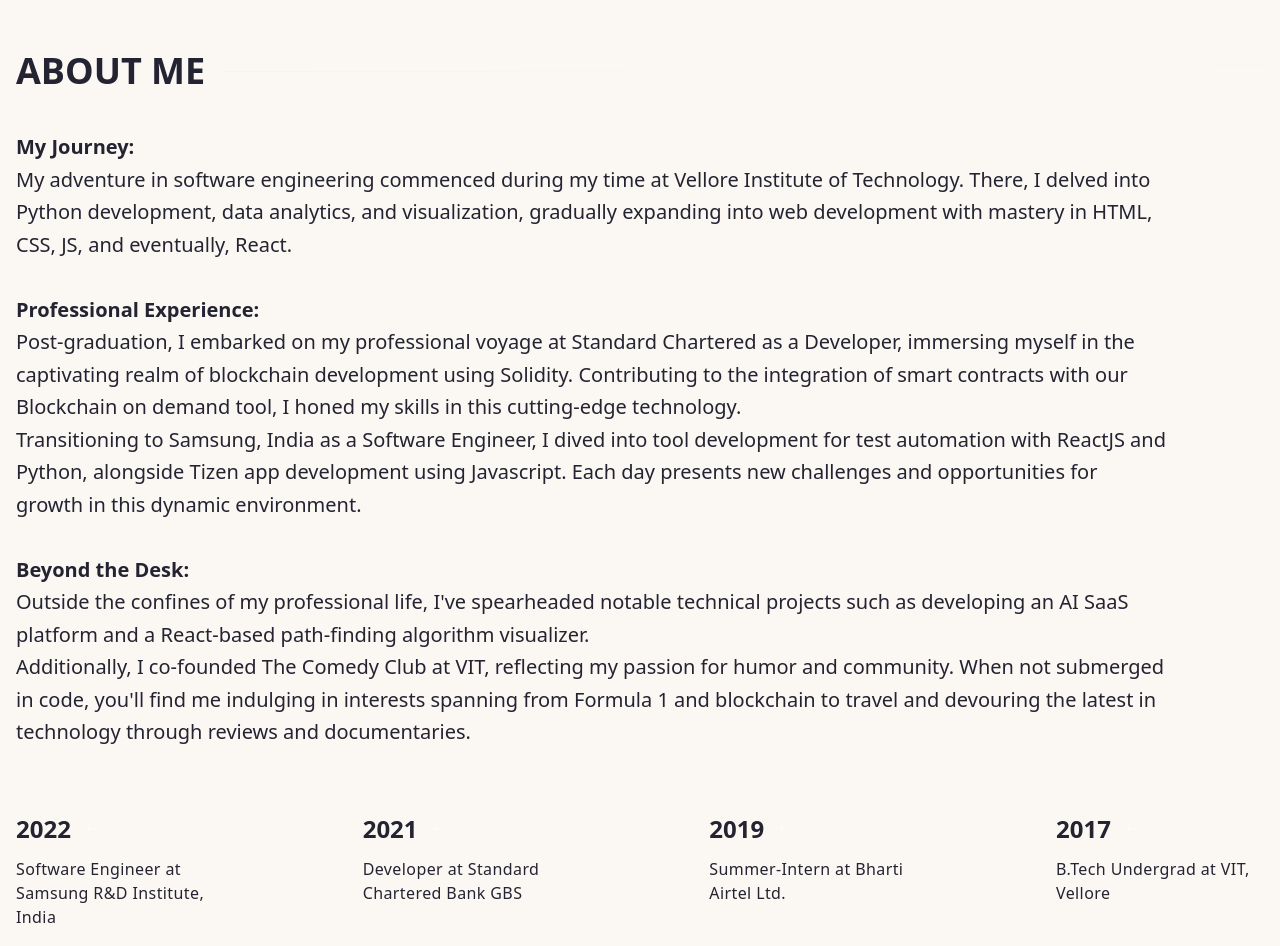
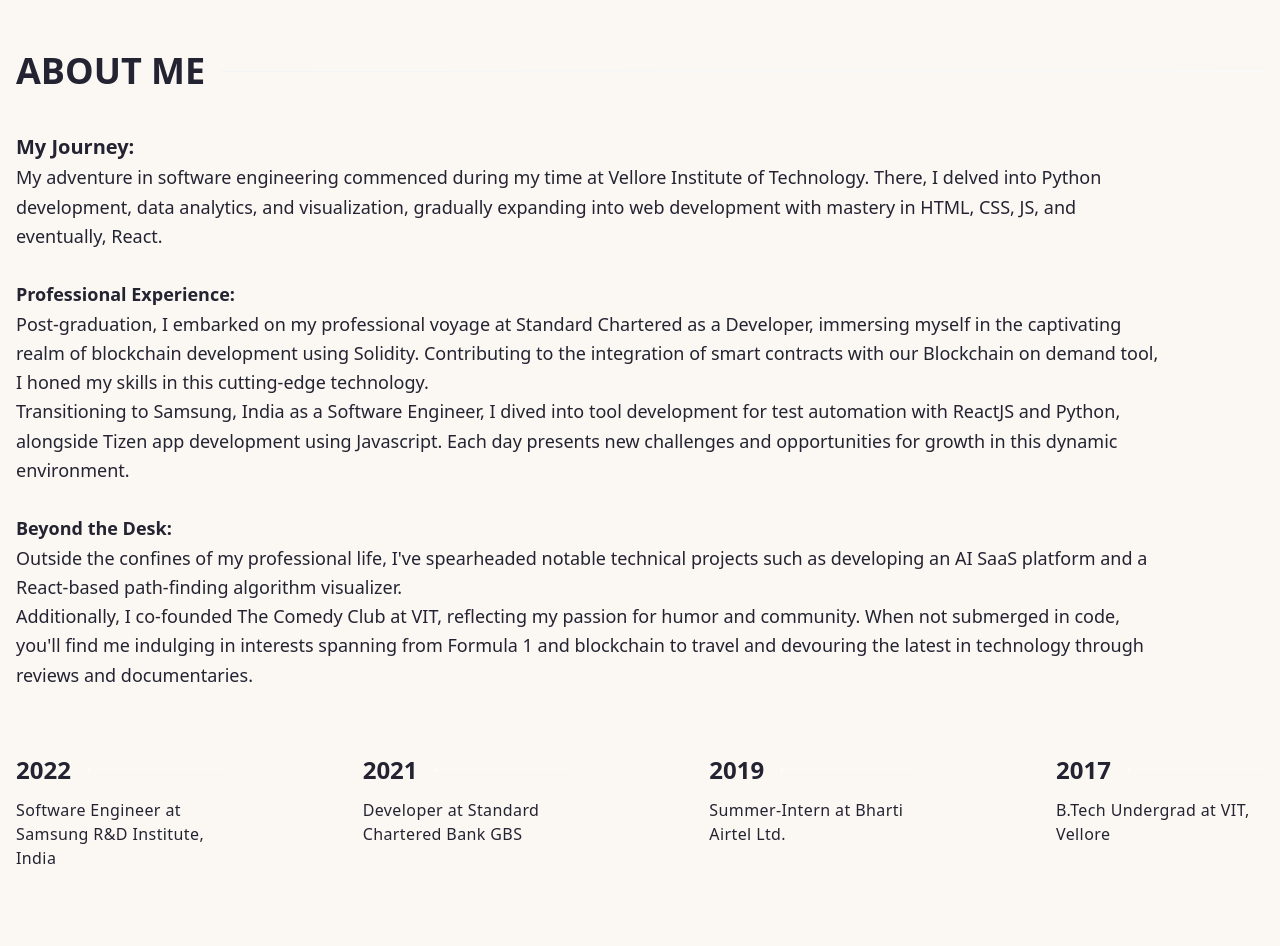
Before and after one commit to iamsuryansh/portfolio, a Next.js app: page / in a window 1280 px wide. Shown: the part 720-1666 px from the top of the page. Built offline with nearby package versions, Linux system fonts and the light colour scheme.

Commit message:
changed text size in about section

```diff
--- a/app/sections/about/index.jsx
+++ b/app/sections/about/index.jsx
@@ -17,14 +17,14 @@ export function AboutSection() {
 					<div
 						tabIndex="0"
 						ref={ref}
-						className="text-xl font-light leading-relaxed"
+						className="text-lg/8 font-light leading-relaxed"
 						style={{
 							transform: isInView ? "none" : "translateX(-200px)",
 							opacity: isInView ? 1 : 0,
 							transition: "all 0.9s cubic-bezier(0.17, 0.55, 0.55, 1) 0.5s"
 						}}
 					>
-						<p className="font-bold">My Journey:</p>
+						<p className="font-bold text-xl/8">My Journey:</p>
 						<p>My adventure in software engineering commenced during my time at Vellore
 						Institute of Technology. There, I delved into Python development, data analytics, and
 						visualization, gradually expanding into web development with mastery in HTML, CSS, JS,
```
